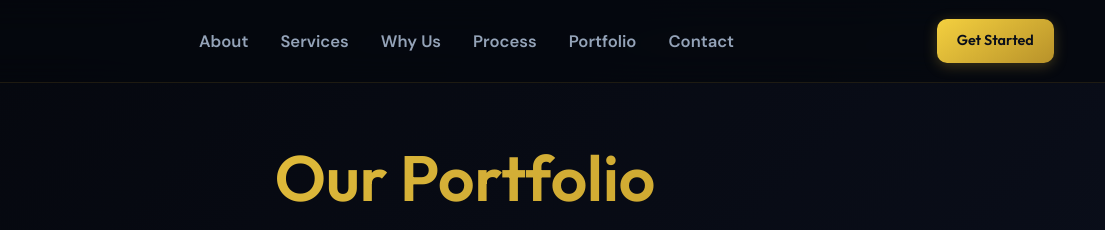
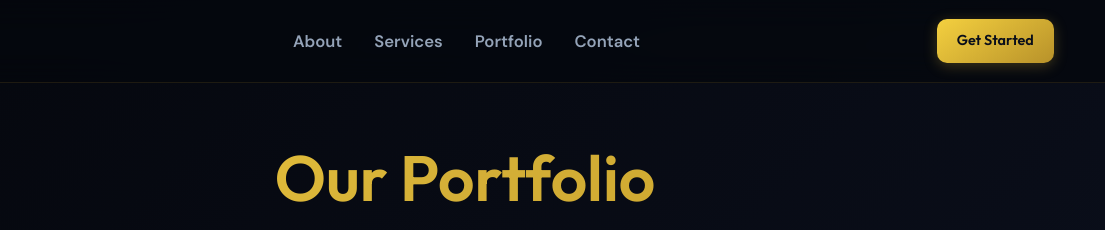
Before and after one commit to Vishnubandavath/Official_Website_Vsnexos, a plain HTML site: page portfolio.html in a window 1280 px wide. Shown: the top 230 px of the page, 175-1280 px from the left. Drawn offline with nearby package versions, Linux system fonts and the light colour scheme.

Commit message:
Your commit message

```diff
--- a/portfolio.html
+++ b/portfolio.html
@@ -275,9 +275,7 @@
         <ul class="site-nav__list">
           <li><a href="about.html">About</a></li>
           <li><a href="services.html">Services</a></li>
-          <li><a href="index.html#why">Why Us</a></li>
-          <li><a href="index.html#process">Process</a></li>
-          <li><a href="portfolio.html">Portfolio</a></li>
+         <li><a href="portfolio.html">Portfolio</a></li>
           <li><a href="contact.html">Contact</a></li>
         </ul>
       </nav>
```
